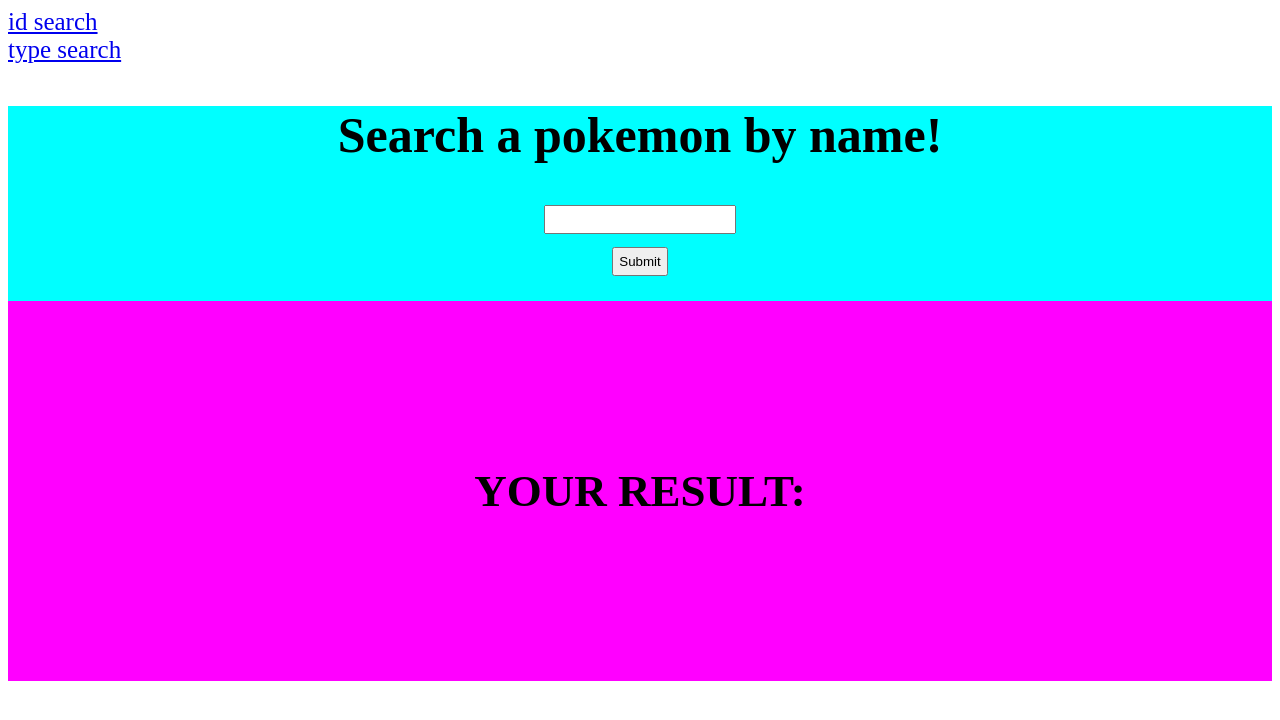
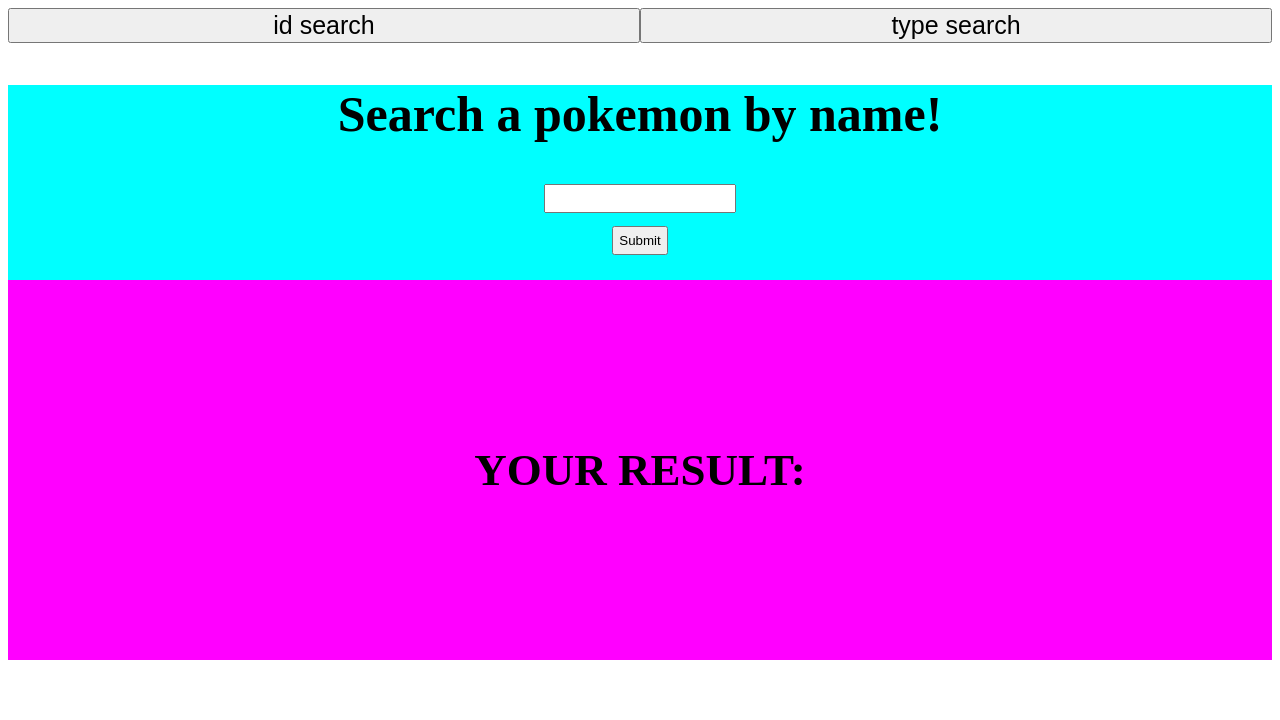
Before and after one commit to tylersullivan21/DIG4503, a Next.js app in the folder lab9/: page /namesearch in a window 1280 px wide. Shown: the top 720 px of the page. Built offline with nearby package versions, Linux system fonts and the light colour scheme.

Commit message:
styled navbar

```diff
--- a/lab9/components/IdSearch/IdSearch.module.css
+++ b/lab9/components/IdSearch/IdSearch.module.css
@@ -33,3 +33,23 @@
     margin-bottom: 2%;
     padding: .4%;
 }
+
+.nav{
+    display: grid;
+    grid-template-columns: 1fr 1fr;
+    grid-template-areas: "leftlink rightlink";
+}
+
+.leftlink{
+    grid-area: leftlink;
+    font-size: 25px;
+    font-weight: 500px;
+    justify-self: center;
+}
+
+.rightlink{
+    grid-area: rightlink;
+    font-size: 25px;
+    font-weight: 500px;
+    justify-self: center;
+}
--- a/lab9/components/NameSearch/NameSearch.module.css
+++ b/lab9/components/NameSearch/NameSearch.module.css
@@ -6,14 +6,6 @@
 .head{
     font-size: 50px;;
 }
-
-
-.links{
-    font-size: 25px;
-    font-weight: 500px;
-
-}
-
 .background{
     background-color: Cyan;
     margin: 0 auto;
@@ -49,3 +41,23 @@
     margin-bottom: 2%;
     padding: .4%;
 }
+
+.nav{
+    display: grid;
+    grid-template-columns: 1fr 1fr;
+    grid-template-areas: "leftlink rightlink";
+}
+
+.leftlink{
+    grid-area: leftlink;
+    font-size: 25px;
+    font-weight: 500px;
+    justify-self: center;
+}
+
+.rightlink{
+    grid-area: rightlink;
+    font-size: 25px;
+    font-weight: 500px;
+    justify-self: center;
+}
--- a/lab9/pages/namesearch.js
+++ b/lab9/pages/namesearch.js
@@ -12,16 +12,17 @@
          <Head>
         <title>This is the Name Search page!</title>
       </Head>
-      <div>
+
+
+        <div className={styles.nav}>
       <Link href="/idsearch">
-          <a className={styles.links}>id search</a>
+      <button><a className={styles.rightlink} >id search</a></button>
           </Link>
-<br></br>
-<Link href="/typesearch">
-          <a className={styles.links}>type search</a>
+          <Link href="/typesearch">
+          <button><a className={styles.rightlink} >type search</a></button>
           </Link>
+          </div>
 
-          </div>
   <NameSearch />
 
   <div className={styles.reportarea} >
```
Also changed, not shown: lab9/components/TypeSearch/TypeSearch.module.css (+5 -4 lines), lab9/pages/idsearch.js (+5 -5 lines), lab9/pages/typesearch.js (+6 -6 lines).
